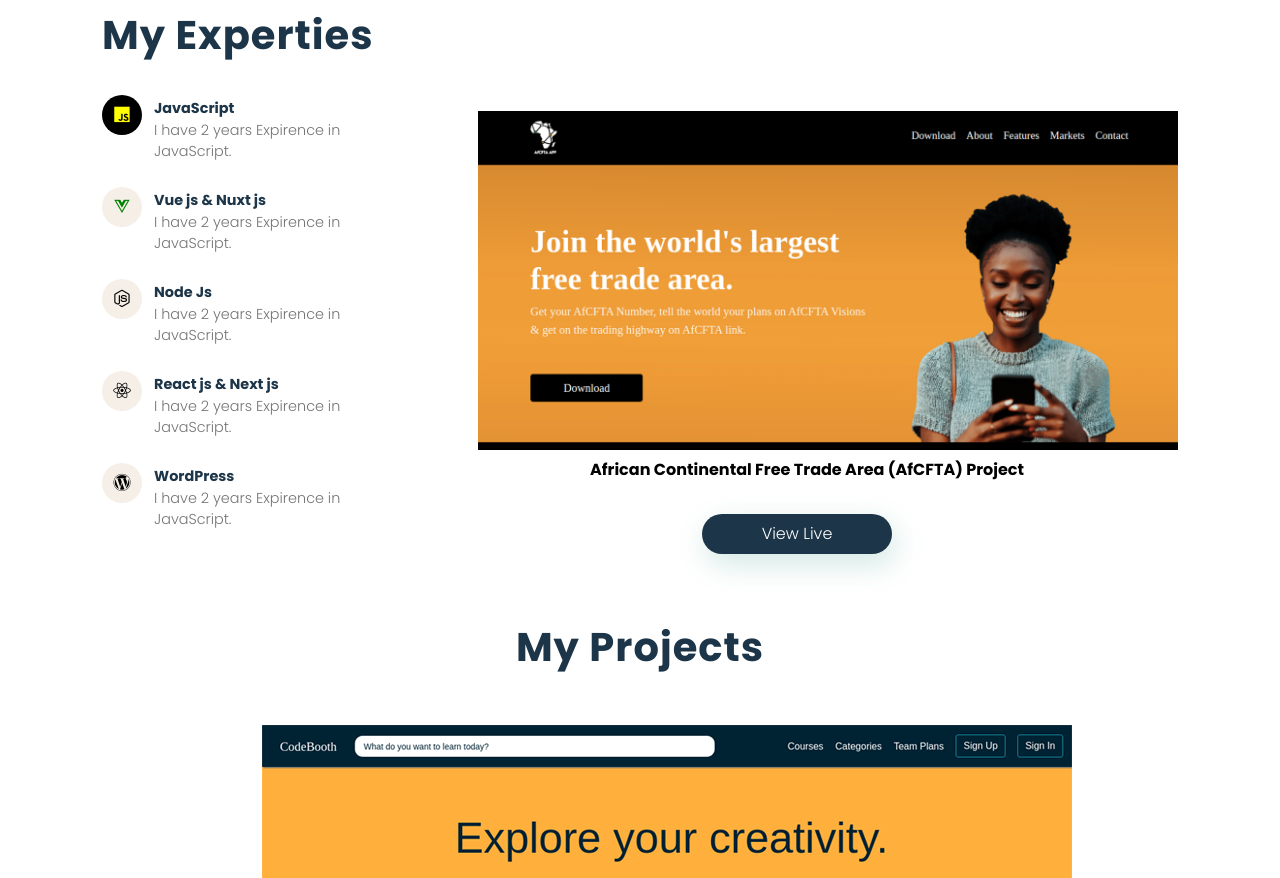
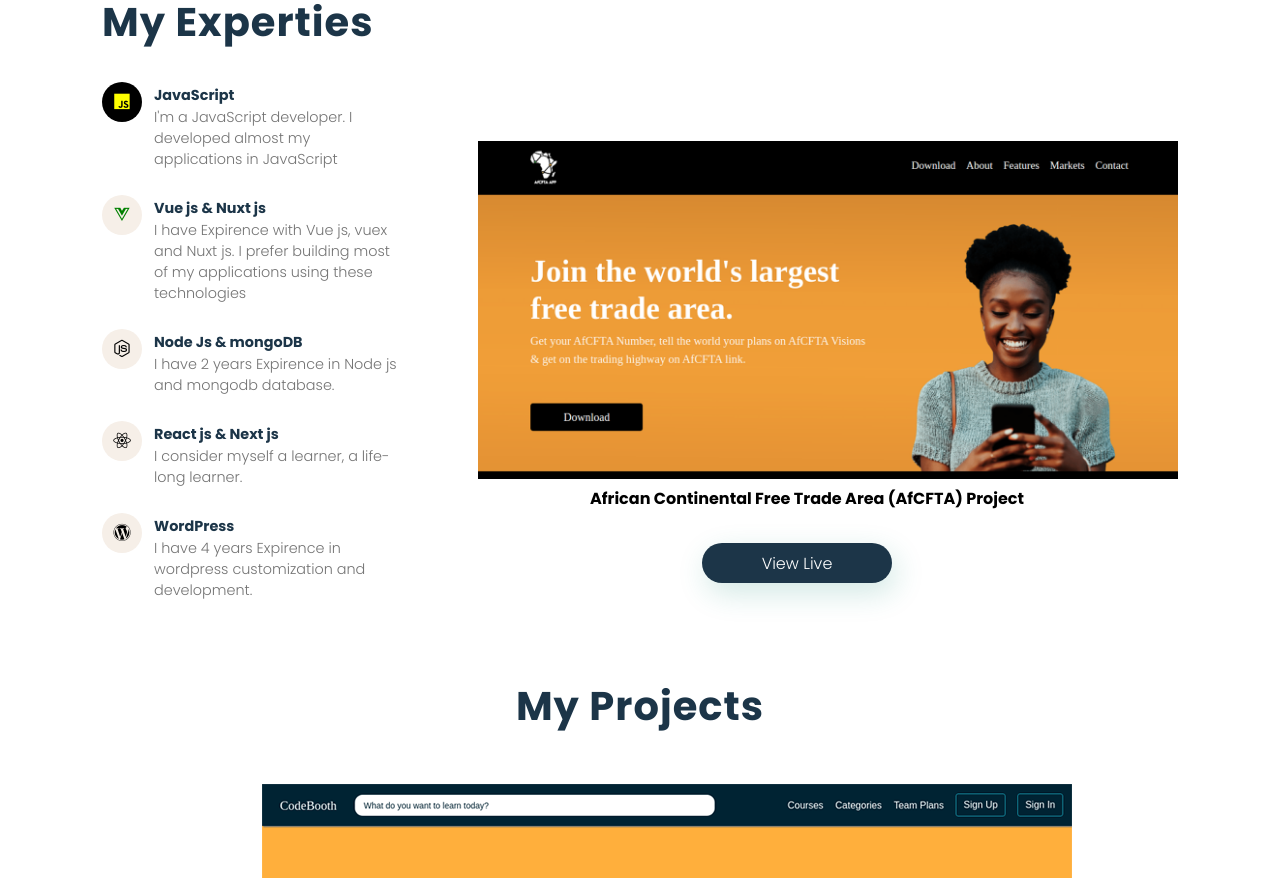
Before and after one commit to robertobirijnr/robertobiri, a Nuxt app: page / in a window 1280 px wide. Shown: the part 833-1711 px from the top of the page. Built offline with nearby package versions, Linux system fonts and the light colour scheme.

Commit message:
skill sets

```diff
--- a/components/skills.vue
+++ b/components/skills.vue
@@ -13,7 +13,7 @@
           </div>
           <div class="skill-text">
             <strong>JavaScript</strong>
-            <p>I have 2 years Expirence in JavaScript.</p>
+            <p>I'm a JavaScript developer. I developed almost my applications in JavaScript</p>
           </div>
         </div>
 
@@ -23,7 +23,7 @@
           </div>
           <div class="skill-text">
             <strong>Vue js & Nuxt js</strong>
-            <p>I have 2 years Expirence in JavaScript.</p>
+            <p>I have Expirence with Vue js, vuex and Nuxt js. I prefer building most of my applications using these technologies</p>
           </div>
         </div>
 
@@ -32,8 +32,8 @@
             <i id="vue" class="fab fa-node-js"></i>
           </div>
           <div class="skill-text">
-            <strong>Node Js</strong>
-            <p>I have 2 years Expirence in JavaScript.</p>
+            <strong>Node Js & mongoDB</strong>
+            <p>I have 2 years Expirence in Node js and mongodb database.</p>
           </div>
         </div>
 
@@ -43,7 +43,7 @@
           </div>
           <div class="skill-text">
             <strong>React js & Next js</strong>
-            <p>I have 2 years Expirence in JavaScript.</p>
+            <p>I consider myself a learner, a life-long learner.</p>
           </div>
         </div>
 
@@ -53,7 +53,7 @@
           </div>
           <div class="skill-text">
             <strong>WordPress</strong>
-            <p>I have 2 years Expirence in JavaScript.</p>
+            <p>I have 4 years Expirence in wordpress customization and development.</p>
           </div>
         </div>
       </div>
--- a/nuxt.config.js
+++ b/nuxt.config.js
@@ -1,7 +1,7 @@
 export default {
   // Global page headers: https://go.nuxtjs.dev/config-head
   head: {
-    title: 'robertobirijnr',
+    title: 'Robert Obiri Jnr',
     meta: [{
         charset: 'utf-8'
       },
```
